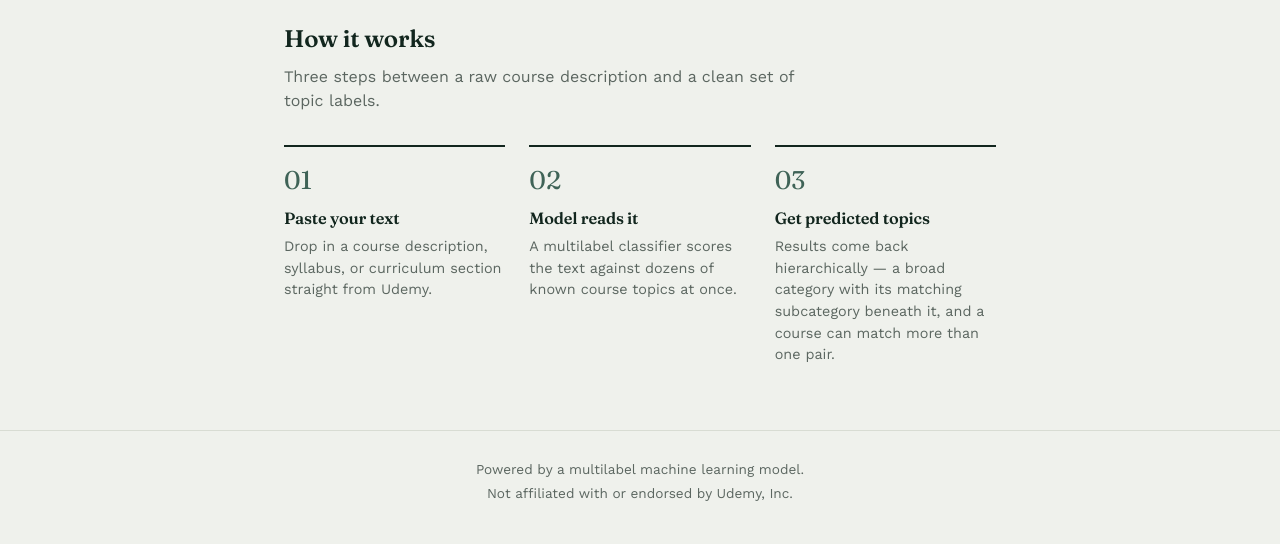
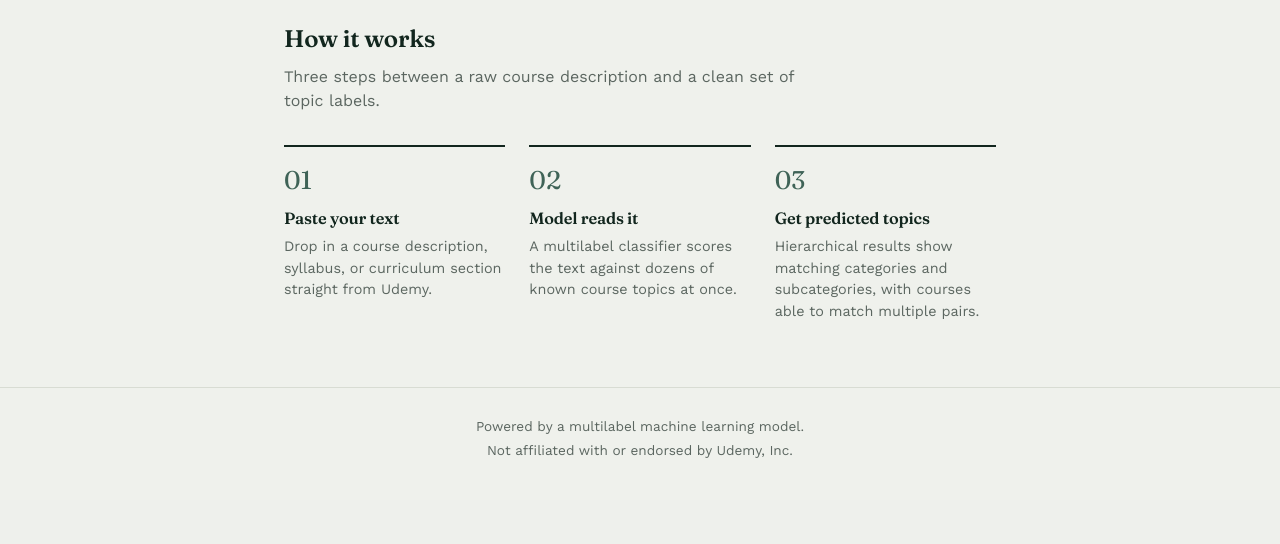
Before and after one commit to SheikhAnandee/Multilabel-Course-Topic-Classifier, a Flask app: page / in a window 1280 px wide. Shown: the part 822-1366 px from the top of the page. After the commit the page ends 1280 px from the top, so only its background shows below. Run offline with Flask 3, Linux system fonts and the light colour scheme.

Commit message:
index file updated

```diff
--- a/templates/index.html
+++ b/templates/index.html
@@ -344,7 +344,7 @@
                 <div class="step">
                     <span class="num">03</span>
                     <h3>Get predicted topics</h3>
-                    <p>Results come back hierarchically — a broad category with its matching subcategory beneath it, and a course can match more than one pair.</p>
+                    <p>Hierarchical results show matching categories and subcategories, with courses able to match multiple pairs.</p>
                 </div>
             </div>
         </section>
```
